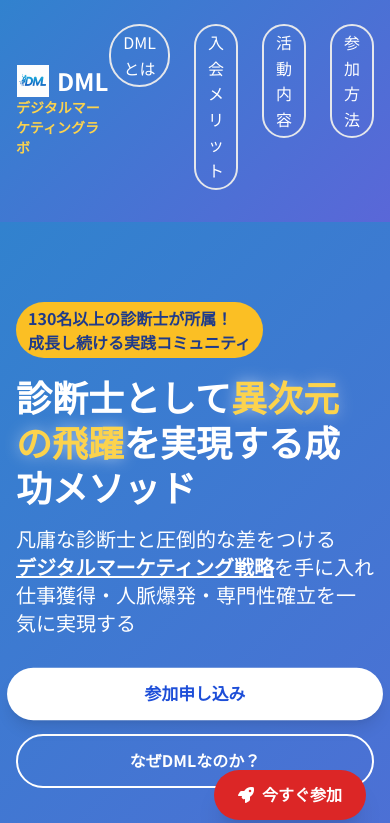
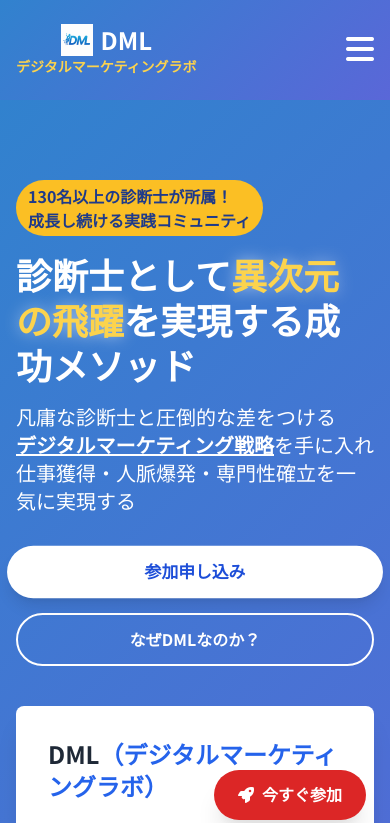
Before and after one commit to taka60575451/DML_LP, a plain HTML site: page index.html in a window 390 px wide. Shown: the top 823 px of the page. Drawn offline with nearby package versions, Linux system fonts and the light colour scheme.

Commit message:
Add files via upload

```diff
--- a/index.html
+++ b/index.html
@@ -117,14 +117,60 @@
                     </div>
                     <span class="text-yellow-300 text-sm">デジタルマーケティングラボ</span>
                 </h1>
-                <nav>
+
+                <!-- PC用ナビゲーション -->
+                <nav class="hidden md:block">
                     <ul class="flex space-x-6">
-                        <li class="mb-2 md:mb-0"><a href="#about" class="block md:inline-block hover:underline bg-orange-500 bg-opacity-30 px-3 py-1 rounded-full border-2 border-orange-500 text-center">DMLとは</a></li>
-                        <li class="mb-2 md:mb-0"><a href="#benefits" class="block md:inline-block hover:underline bg-orange-500 bg-opacity-30 px-3 py-1 rounded-full border-2 border-orange-500 text-center">入会メリット</a></li>
-                        <li class="mb-2 md:mb-0"><a href="#activities" class="block md:inline-block hover:underline bg-orange-500 bg-opacity-30 px-3 py-1 rounded-full border-2 border-orange-500 text-center">活動内容</a></li>
-                        <li class="mb-2 md:mb-0"><a href="#join" class="block md:inline-block hover:underline bg-orange-500 bg-opacity-30 px-3 py-1 rounded-full border-2 border-orange-500 text-center">参加方法</a></li>
+                        <li><a href="#about" class="hover:underline bg-orange-500 bg-opacity-30 px-3 py-1 rounded-full border-2 border-orange-500">DMLとは</a></li>
+                        <li><a href="#benefits" class="hover:underline bg-orange-500 bg-opacity-30 px-3 py-1 rounded-full border-2 border-orange-500">入会メリット</a></li>
+                        <li><a href="#activities" class="hover:underline bg-orange-500 bg-opacity-30 px-3 py-1 rounded-full border-2 border-orange-500">活動内容</a></li>
+                        <li><a href="#join" class="hover:underline bg-orange-500 bg-opacity-30 px-3 py-1 rounded-full border-2 border-orange-500">参加方法</a></li>
                     </ul>
                 </nav>
+
+                <!-- モバイル用メニューボタン -->
+                <button class="md:hidden text-white" onclick="toggleMenu()">
+                    <i class="fas fa-bars fa-2x"></i>
+                </button>
+
+                <!-- モバイル用ナビゲーション -->
+                <nav id="mobile-menu" class="fixed top-0 right-0 w-64 h-full bg-blue-900 transform translate-x-full transition-transform duration-300 ease-in-out md:hidden">
+                    <div class="p-6">
+                        <button class="text-white mb-8" onclick="toggleMenu()">
+                            <i class="fas fa-times fa-2x"></i>
+                        </button>
+                        <ul class="space-y-4">
+                            <li><a href="#about" class="block text-white hover:underline bg-orange-500 bg-opacity-30 px-3 py-1 rounded-full border-2 border-orange-500 text-center">DMLとは</a></li>
+                            <li><a href="#benefits" class="block text-white hover:underline bg-orange-500 bg-opacity-30 px-3 py-1 rounded-full border-2 border-orange-500 text-center">入会メリット</a></li>
+                            <li><a href="#activities" class="block text-white hover:underline bg-orange-500 bg-opacity-30 px-3 py-1 rounded-full border-2 border-orange-500 text-center">活動内容</a></li>
+                            <li><a href="#join" class="block text-white hover:underline bg-orange-500 bg-opacity-30 px-3 py-1 rounded-full border-2 border-orange-500 text-center">参加方法</a></li>
+                        </ul>
+                    </div>
+                </nav>
+
+                <script>
+                    function toggleMenu() {
+                        const menu = document.getElementById('mobile-menu');
+                        menu.classList.toggle('translate-x-full');
+
+                        // コンテンツが無効化されていますというメッセージを表示
+                        const message = document.createElement('div');
+                        message.textContent = 'Some content has been disabled in this document';
+                        message.style.position = 'fixed';
+                        message.style.bottom = '20px';
+                        message.style.left = '50%';
+                        message.style.transform = 'translateX(-50%)';
+                        message.style.backgroundColor = 'rgba(0,0,0,0.8)';
+                        message.style.color = 'white';
+                        message.style.padding = '10px 20px';
+                        message.style.borderRadius = '5px';
+                        document.body.appendChild(message);
+
+                        setTimeout(() => {
+                            message.remove();
+                        }, 3000);
+                    }
+                </script>
             </div>
         </div>
     </header>
```
